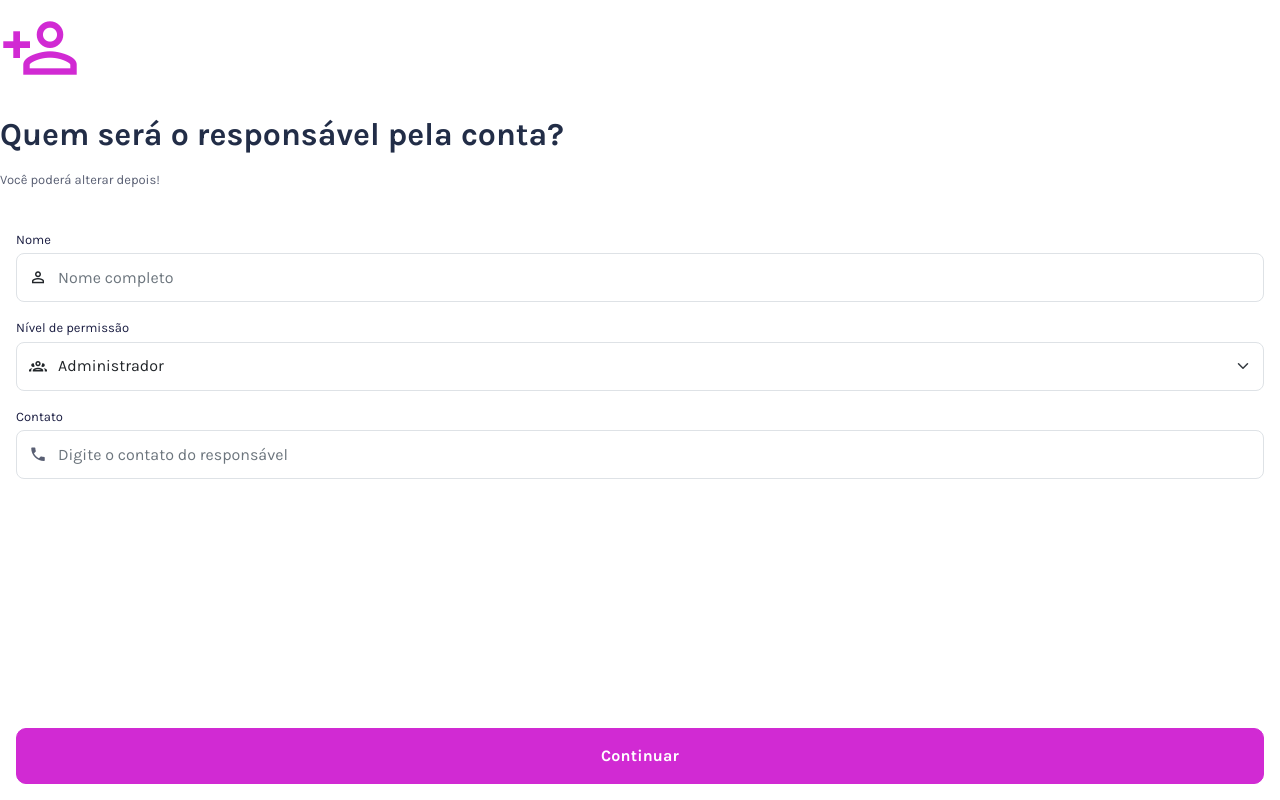
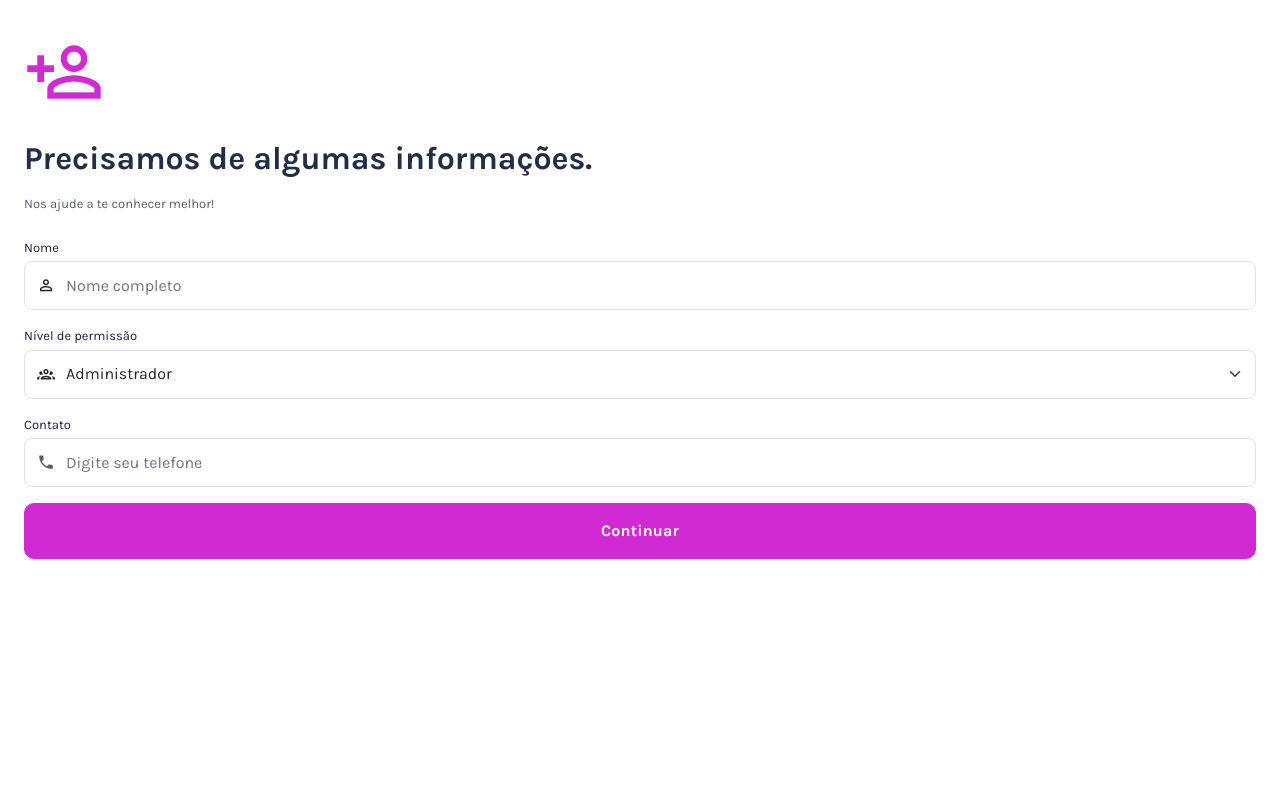
Before and after one commit to appdoutoroficial/appdoutor-clinica, a React (Create React App) app: page /responsavel in a window 1280 px wide. Built offline with nearby package versions, Linux system fonts and the light colour scheme; a web font is replaced by a local one.

Commit message:
Alteração de posicionamento nas telas responsável e congrats
Alteração de posicionamento nas telas responsável e congrats

```diff
--- a/src/pages/congrats/Congrats.jsx
+++ b/src/pages/congrats/Congrats.jsx
@@ -4,14 +4,18 @@ const Congrats = () => {
 
     return (
         <>
-        <div className="congrats d-flex align-items-center justify-content-center vh-100">
+        <div className=" p-4">
+         <div className="d-flex align-items-start justify-content-between mb-4">
+          </div>
+          <div className="landing-slider-item">
+             <div className="card bg-transparent border-0 pt-5 mt-5">
+                <img src={mobile} alt="" className="rounded-0 card-img-top landing-img" />
+             </div>
+          </div>
         <div className="text-center p-3">
-            <div className="mb-5">
-               <img src={mobile} alt="" className="img-fluid blue-logo mb-5"/>
          <h1 className="primario display-1 fw-bold mb-2">SEU APP</h1>
          <h2><strong>EXCLUSIVO</strong></h2>
          <h6>Mais conforto para você e seus pacientes</h6>
-            </div>
         </div>
      </div>
 
--- a/src/pages/responsavel/Responsavel.jsx
+++ b/src/pages/responsavel/Responsavel.jsx
@@ -3,15 +3,14 @@ import React, { useState, useEffect } from "react";
 const Responsavel = () => {
     return (
         <>
-       <div className="change-profile d-flex flex-column vh-100">
+         <div className="sign-in p-4">
          <div className="d-flex align-items-start justify-content-between mb-4">
             <div>
                <span className="mdi mdi-account-plus-outline display-1 user-icon"></span>
-               <h2 className="my-3 fw-bold secundario">Quem será o responsável pela conta?</h2>
-               <p className="text-muted mb-0">Você poderá alterar depois!</p>
+               <h2 className="my-3 fw-bold secundario">Precisamos de algumas informações.</h2>
+               <p className="text-muted mb-0">Nos ajude a te conhecer melhor!</p>
             </div>
          </div>
-        <div className="vh-100 my-auto overflow-auto p-3">
          <form>
             <div className="mb-3">
                <label for="exampleFormControlName" className="form-label mb-1">Nome</label>
@@ -25,10 +24,10 @@ const Responsavel = () => {
             <div className="mb-3">
                <label for="exampleFormControlName1" className="form-label mb-1">Nível de permissão</label>
                <div className="input-group border bg-white rounded-3 py-1">
-                    <label className="input-group-text bg-transparent rounded-0 border-0" for="">
+                  <label className="input-group-text bg-transparent rounded-0 border-0" for="inputGroupSelect01">
                      <span className="mdi mdi-account-group-outline mdi-18px"></span>
                   </label>
-                    <select className="form-select bg-transparent rounded-0 border-0 px-0" id="">
+                  <select className="form-select bg-transparent rounded-0 border-0 px-0" id="inputGroupSelect01">
                      <option selected="">Administrador</option>
                      <option value="1">Gerente</option>
                      <option value="2">Atendimento</option>
@@ -41,14 +40,13 @@ const Responsavel = () => {
                <label for="exampleFormControlName" className="form-label mb-1">Contato</label>
                <div className="input-group border bg-white rounded-3 py-1" id="exampleFormControlName">
                   <span className="input-group-text bg-transparent rounded-0 border-0" id="name"><span className="mdi  mdi-phone mdi-18px text-muted"></span></span>
-                   <input type="text" className="form-control bg-transparent rounded-0 border-0 px-0" data-mask="(00) 0-0000-0000" placeholder="Digite o contato do responsável " aria-label="Type your name" aria-describedby="name" value="" autocomplete="off" maxlength="16" />
+                  <input type="text" className="form-control bg-transparent rounded-0 border-0 px-0" data-mask="(00) 0-0000-0000" placeholder="Digite seu telefone " aria-label="Type your name" aria-describedby="name" value="" autocomplete="off" maxlength="16"/>
                </div>
             </div>
+            <div>
+               <a href="/selfie" className="btn btn-info btn-lg w-100 rounded-4 mb-3">Continuar</a>
+            </div>
          </form>
-        </div>
-        <div className="footer mt-auto p-3">
-           <a href="/selfie" className="btn btn-info btn-lg w-100 rounded-4">Continuar</a>
-        </div>
       </div>
 
         </>
```
Lines whose indentation alone changed are shown as unchanged.
